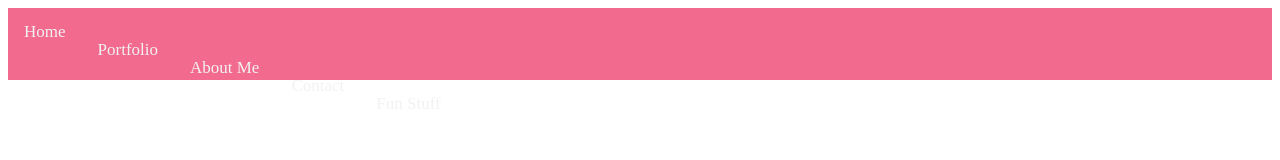
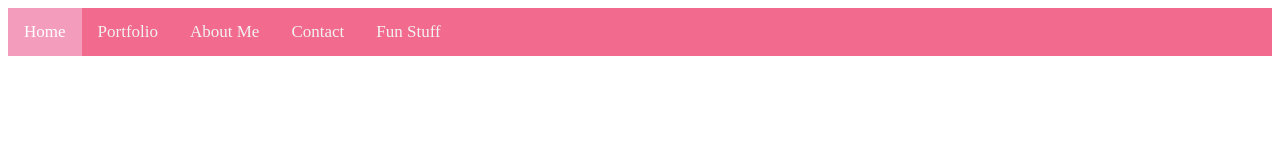
Before and after one commit to paige0130/brooke-portfolio, a plain HTML site: page index.html in a window 1280 px wide. Drawn offline with Linux system fonts and the light colour scheme.

Commit message:
naivation

```diff
--- a/styles.css
+++ b/styles.css
@@ -1,5 +1,6 @@
 .topnav {
   background-color: #F26A8D;
+  overflow: hidden;
 }
 .topnav a {
   float: left;
@@ -13,3 +14,7 @@
   background-color: #ddd;
   color: #880D1E;
 }
+.topnav a.active {
+  background-color: #F49CBB;
+  color: white;
+}
```
Also changed, not shown: index.html (+0 -4 lines).
